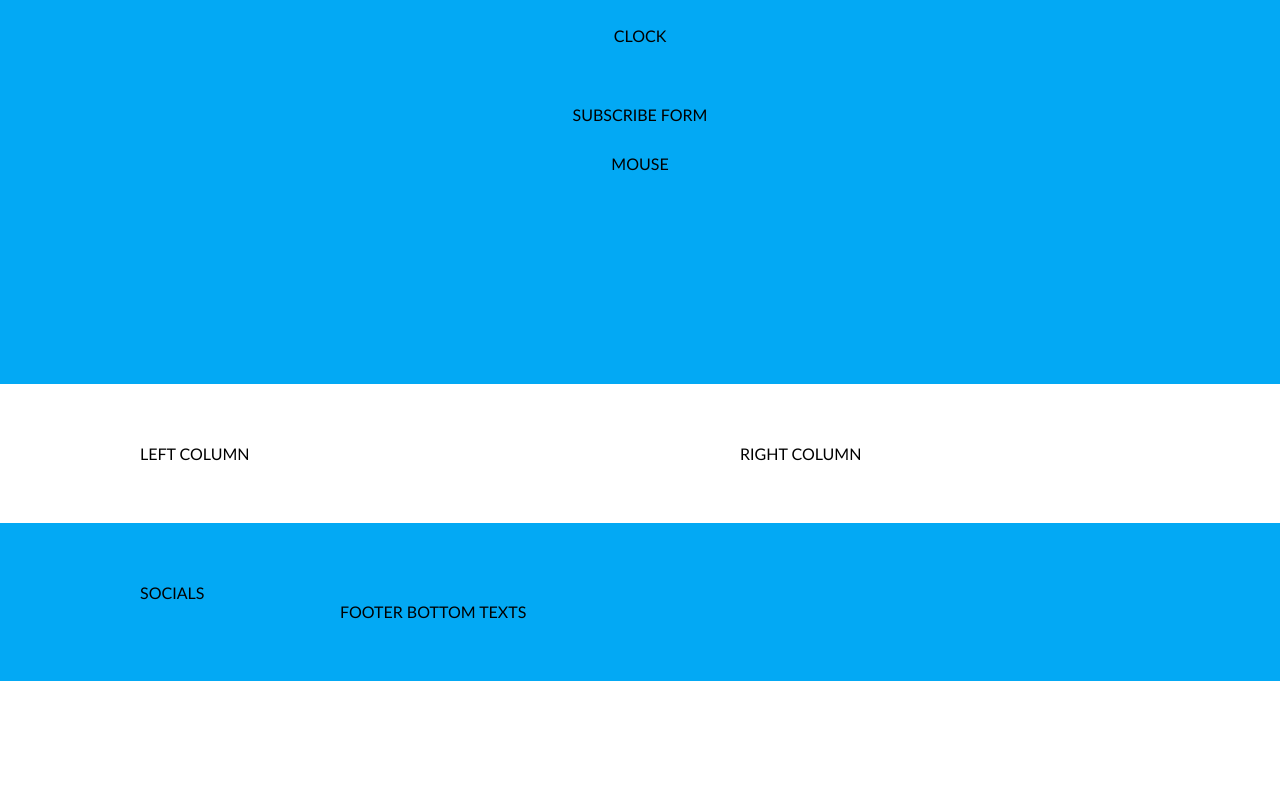
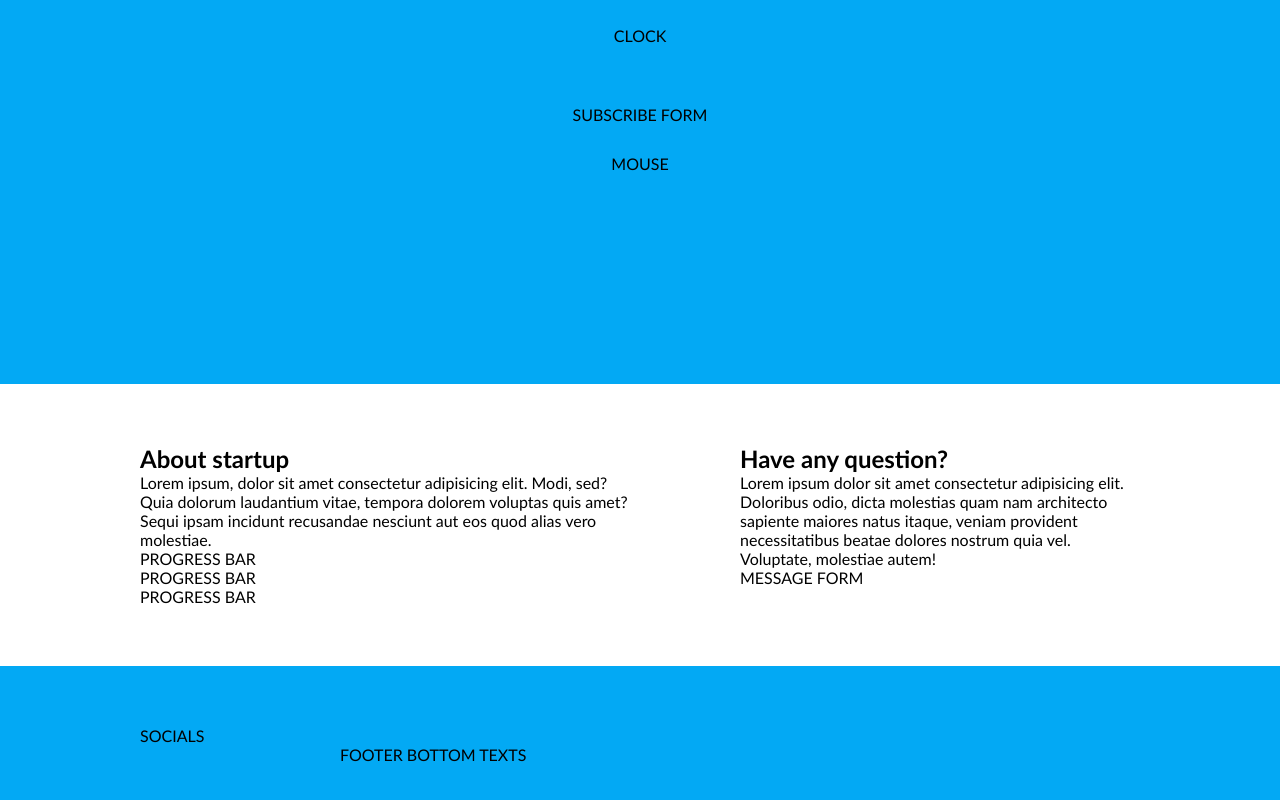
Before and after one commit to front-end-by-rimantas/40-grupe-coming-soon, a website: page index.html in a window 1280 px wide. Shown: the part 416-1216 px from the top of the page. Before the commit the page ends 1097 px from the top, so only its background shows below. Drawn offline with Linux system fonts and the light colour scheme.

Commit message:
Main content HTML #7

```diff
--- a/index.html
+++ b/index.html
@@ -42,10 +42,24 @@
         <section class="container">
             <div class="row main-content">
                 <div class="left-column">
-                    LEFT COLUMN
+                    <h2 class="section-title">About startup</h2>
+                    <p class="section-description">Lorem ipsum, dolor sit amet consectetur adipisicing elit. Modi, sed? Quia dolorum laudantium vitae, tempora dolorem voluptas quis amet? Sequi ipsam incidunt recusandae nesciunt aut eos quod alias vero molestiae.</p>
+                    <div>
+                        PROGRESS BAR
+                    </div>
+                    <div>
+                        PROGRESS BAR
+                    </div>
+                    <div>
+                        PROGRESS BAR
+                    </div>
                 </div>
                 <div class="right-column">
-                    RIGHT COLUMN
+                    <h2 class="section-title">Have any question?</h2>
+                    <p class="section-description">Lorem ipsum dolor sit amet consectetur adipisicing elit. Doloribus odio, dicta molestias quam nam architecto sapiente maiores natus itaque, veniam provident necessitatibus beatae dolores nostrum quia vel. Voluptate, molestiae autem!</p>
+                    <form>
+                        MESSAGE FORM
+                    </form>
                 </div>
             </div>
         </section>
```
